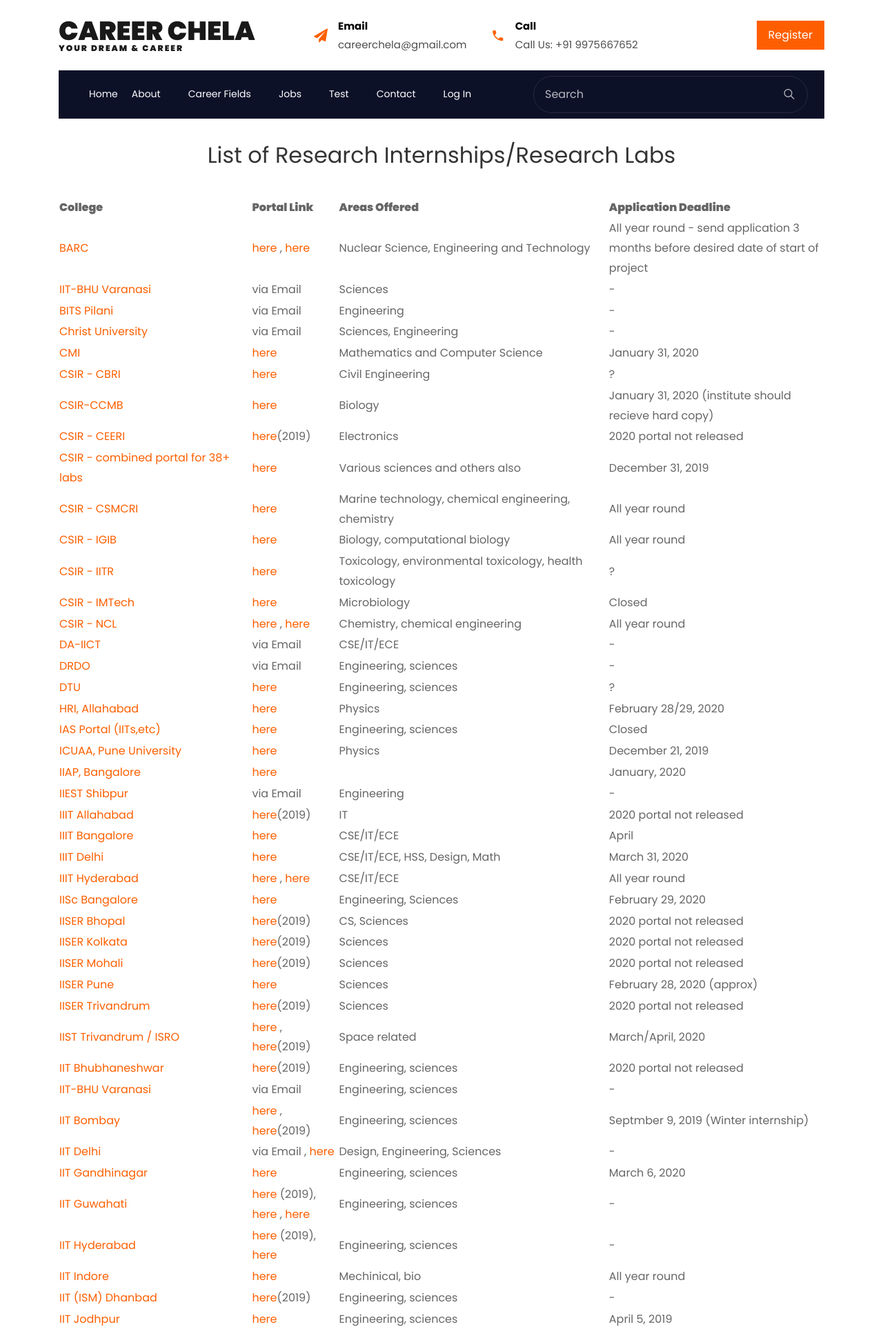
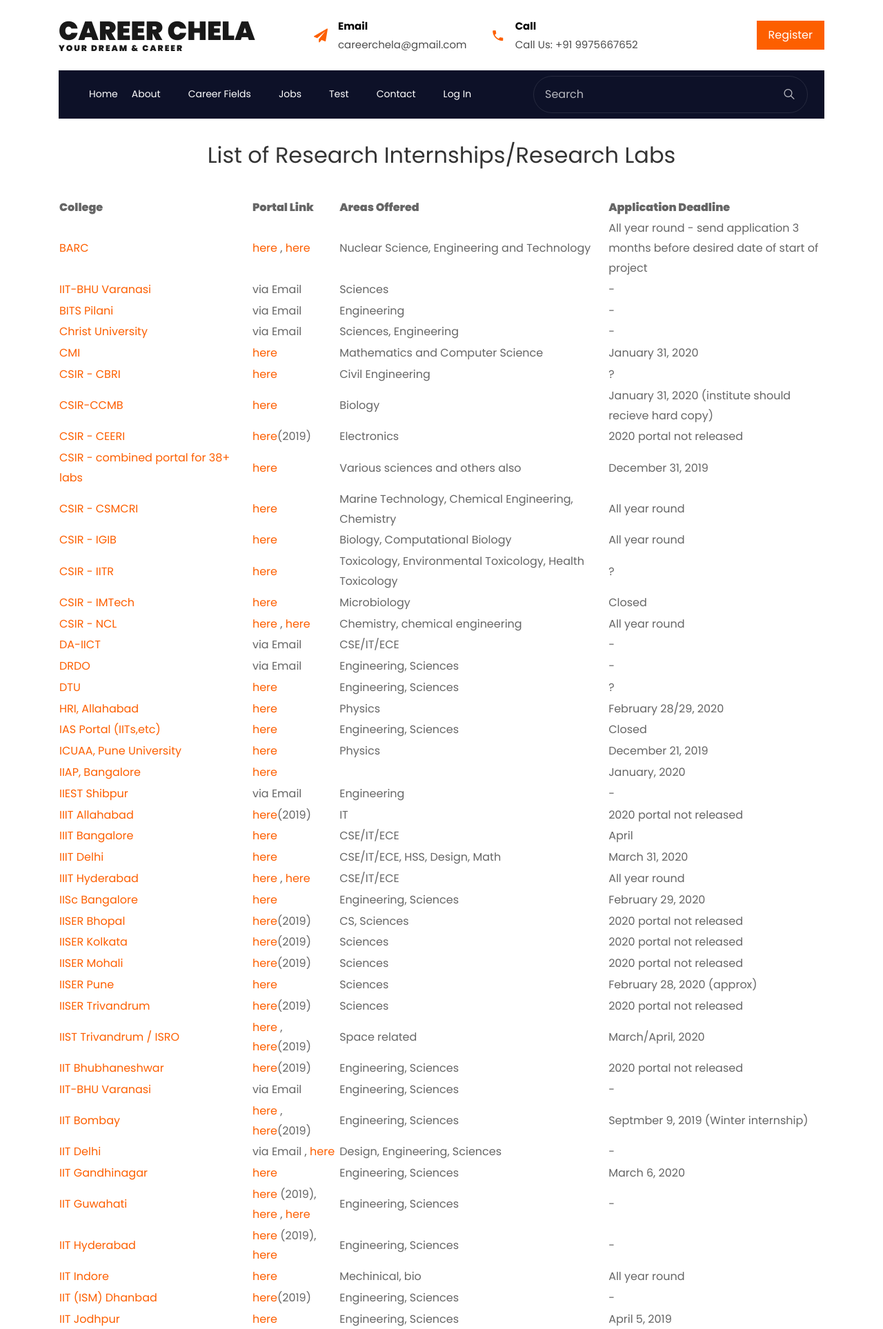
Before and after one commit to makecareereasy/makecareereasy, a Django app: page /jobs/ in a window 1280 px wide. Shown: the top 1927 px of the page at 69% size. Run offline with Django 3.2, Linux system fonts and the light colour scheme; some libraries are stand-ins or nearby versions; some web fonts are replaced.

Commit message:
jobs update new caps html pull
Signed-off-by: harsh6768-svg <1905391@kiit.ac.in>

```diff
--- a/templates/jobs.html
+++ b/templates/jobs.html
@@ -81,19 +81,19 @@
                 <tr>
                 <td style="text-align:left"><a href="https://www.csmcri.org/">CSIR - CSMCRI</a></td>
                 <td style="text-align:left"><a href="http://web.csmcri.res.in/internship-training-program">here</a></td>
-                <td style="text-align:left">Marine technology, chemical engineering, chemistry</td>
+                <td style="text-align:left">Marine Technology, Chemical Engineering, Chemistry</td>
                 <td style="text-align:left">All year round</td>
                 </tr>
                 <tr>
                 <td style="text-align:left"><a href="https://www.igib.res.in/">CSIR - IGIB</a></td>
                 <td style="text-align:left"><a href="https://www.igib.res.in/?q=node/134">here</a></td>
-                <td style="text-align:left">Biology, computational biology</td>
+                <td style="text-align:left">Biology, Computational Biology</td>
                 <td style="text-align:left">All year round</td>
                 </tr>
                 <tr>
                 <td style="text-align:left"><a href="http://iitrindia.org/En/Index.aspx">CSIR - IITR</a></td>
                 <td style="text-align:left"><a href="http://iitrindia.org/En/NewsDetails.aspx?Id=161">here</a></td>
-                <td style="text-align:left">Toxicology, environmental toxicology, health toxicology</td>
+                <td style="text-align:left">Toxicology, Environmental Toxicology, Health Toxicology</td>
                 <td style="text-align:left">?</td>
                 </tr>
                 <tr>
@@ -117,13 +117,13 @@
                 <tr>
                 <td style="text-align:left"><a href="https://www.drdo.gov.in/drdo/English/index.jsp?pg=alphabatic.jsp">DRDO</a></td>
                 <td style="text-align:left">via Email</td>
-                <td style="text-align:left">Engineering, sciences</td>
+                <td style="text-align:left">Engineering, Sciences</td>
                 <td style="text-align:left">-</td>
                 </tr>
                 <tr>
                 <td style="text-align:left"><a href="http://dtu.ac.in/">DTU</a></td>
                 <td style="text-align:left"><a href="http://dtu.ac.in/Web/notice/2019/june/file0610.pdf">here</a></td>
-                <td style="text-align:left">Engineering, sciences</td>
+                <td style="text-align:left">Engineering, Sciences</td>
                 <td style="text-align:left">?</td>
                 </tr>
                 <tr>
@@ -135,7 +135,7 @@
                 <tr>
                 <td style="text-align:left"><a href="https://www.ias.ac.in/">IAS Portal (IITs,etc)</a></td>
                 <td style="text-align:left"><a href="https://web-japps.ias.ac.in:8443/fellowship2020/">here</a></td>
-                <td style="text-align:left">Engineering, sciences</td>
+                <td style="text-align:left">Engineering, Sciences</td>
                 <td style="text-align:left">Closed</td>
                 </tr>
                 <tr>
@@ -225,19 +225,19 @@
                 <tr>
                 <td style="text-align:left"><a href="https://www.iitbbs.ac.in/">IIT Bhubhaneshwar</a></td>
                 <td style="text-align:left"> <a href="http://webapps.iitbbs.ac.in/internship-application/index.php">here</a>(2019)</td>
-                <td style="text-align:left">Engineering, sciences</td>
+                <td style="text-align:left">Engineering, Sciences</td>
                 <td style="text-align:left">2020 portal not released</td>
                 </tr>
                 <tr>
                 <td style="text-align:left"><a href="https://iitbhu.ac.in/">IIT-BHU Varanasi</a></td>
                 <td style="text-align:left">via Email</td>
-                <td style="text-align:left">Engineering, sciences</td>
+                <td style="text-align:left">Engineering, Sciences</td>
                 <td style="text-align:left">-</td>
                 </tr>
                 <tr>
                 <td style="text-align:left"><a href="http://www.iitb.ac.in/">IIT Bombay</a></td>
                 <td style="text-align:left"><a href="https://www.ircc.iitb.ac.in/fellowship/">here</a> ,  <a href="https://www.it.iitb.ac.in/summerinternship2019/">here</a>(2019)</td>
-                <td style="text-align:left">Engineering, sciences</td>
+                <td style="text-align:left">Engineering, Sciences</td>
                 <td style="text-align:left">Septmber 9, 2019 (Winter internship)</td>
                 </tr>
                 <tr>
@@ -249,19 +249,19 @@
                 <tr>
                 <td style="text-align:left"><a href="http://www.iitgn.ac.in/">IIT Gandhinagar</a></td>
                 <td style="text-align:left"><a href="https://sites.iitgn.ac.in/srip/">here</a></td>
-                <td style="text-align:left">Engineering, sciences</td>
+                <td style="text-align:left">Engineering, Sciences</td>
                 <td style="text-align:left">March 6, 2020</td>
                 </tr>
                 <tr>
                 <td style="text-align:left"><a href="http://www.iitg.ac.in/">IIT Guwahati</a></td>
                 <td style="text-align:left"> <a href="https://www.iitg.ac.in/cse/summerinternship/">here</a> (2019), <a href="https://www.iitg.ac.in/maths/ext/internship/">here</a> , <a href="https://www.iitg.ac.in/mech/summer_intern.php">here</a></td>
-                <td style="text-align:left">Engineering, sciences</td>
+                <td style="text-align:left">Engineering, Sciences</td>
                 <td style="text-align:left">-</td>
                 </tr>
                 <tr>
                 <td style="text-align:left"><a href="https://www.iith.ac.in/">IIT Hyderabad</a></td>
                 <td style="text-align:left"> <a href="https://cse.iith.ac.in/admissions/internships.html">here</a> (2019), <a href="https://ee.iith.ac.in/intern.html">here</a></td>
-                <td style="text-align:left">Engineering, sciences</td>
+                <td style="text-align:left">Engineering, Sciences</td>
                 <td style="text-align:left">-</td>
                 </tr>
                 <tr>
@@ -273,19 +273,19 @@
                 <tr>
                 <td style="text-align:left"><a href="https://www.iitism.ac.in/">IIT (ISM) Dhanbad</a></td>
                 <td style="text-align:left"><a href="https://www.iitism.ac.in/deans/rnd/assets/files/SRIP1.pdf">here</a>(2019)</td>
-                <td style="text-align:left">Engineering, sciences</td>
+                <td style="text-align:left">Engineering, Sciences</td>
                 <td style="text-align:left">-</td>
                 </tr>
                 <tr>
                 <td style="text-align:left"><a href="http://www.iitj.ac.in/">IIT Jodhpur</a></td>
                 <td style="text-align:left"><a href="http://iitj.ac.in/institute/index.php?id=undergraduate_research_initiative">here</a></td>
-                <td style="text-align:left">Engineering, sciences</td>
+                <td style="text-align:left">Engineering, Sciences</td>
                 <td style="text-align:left">April 5, 2019</td>
                 </tr>
                 <tr>
                 <td style="text-align:left"><a href="https://iitk.ac.in/">IIT Kanpur</a></td>
                 <td style="text-align:left"><a href="http://surge.iitk.ac.in/">here</a></td>
-                <td style="text-align:left">Engineering, sciences</td>
+                <td style="text-align:left">Engineering, Sciences</td>
                 <td style="text-align:left">February 15, 2020</td>
                 </tr>
                 <tr>
@@ -297,7 +297,7 @@
                 <tr>
                 <td style="text-align:left"><a href="https://www.iitm.ac.in/">IIT Madras</a></td>
                 <td style="text-align:left"><a href="https://sfp.iitm.ac.in/">here</a></td>
-                <td style="text-align:left">Engineering, sciences</td>
+                <td style="text-align:left">Engineering, Sciences</td>
                 <td style="text-align:left">February 29, 2020</td>
                 </tr>
                 <tr>
@@ -315,13 +315,13 @@
                 <tr>
                 <td style="text-align:left"><a href="https://www.iitr.ac.in/">IIT Roorkee</a></td>
                 <td style="text-align:left"><a href="http://spark.iitr.ac.in/">here</a></td>
-                <td style="text-align:left">Engineering, sciences</td>
+                <td style="text-align:left">Engineering, Sciences</td>
                 <td style="text-align:left">February 29, 2020</td>
                 </tr>
                 <tr>
                 <td style="text-align:left"><a href="http://www.iitrpr.ac.in/">IIT Ropar</a></td>
                 <td style="text-align:left"> <a href="http://www.iitrpr.ac.in/summer-internship-programme-2019">here</a>(2019)</td>
-                <td style="text-align:left">Engineering, sciences</td>
+                <td style="text-align:left">Engineering, Sciences</td>
                 <td style="text-align:left">2020 portal not released</td>
                 </tr>
                 <tr>
@@ -345,7 +345,7 @@
                 <tr>
                 <td style="text-align:left"><a href="http://isro.gov.in/">ISRO - All Centres</a></td>
                 <td style="text-align:left"><a href="https://www.isro.gov.in/research-and-academia-interface/internships-projects-training">here</a></td>
-                <td style="text-align:left">Electronics, avionics, mechanical engineering, aerospace engineering, solid state, physics, astronomy</td>
+                <td style="text-align:left">Electronics, Avionics, Mechanical Engineering, Aerospace Engineering, Solid State, Physics, Astronomy</td>
                 <td style="text-align:left">Various dates for various centres</td>
                 </tr>
                 <tr>
```
